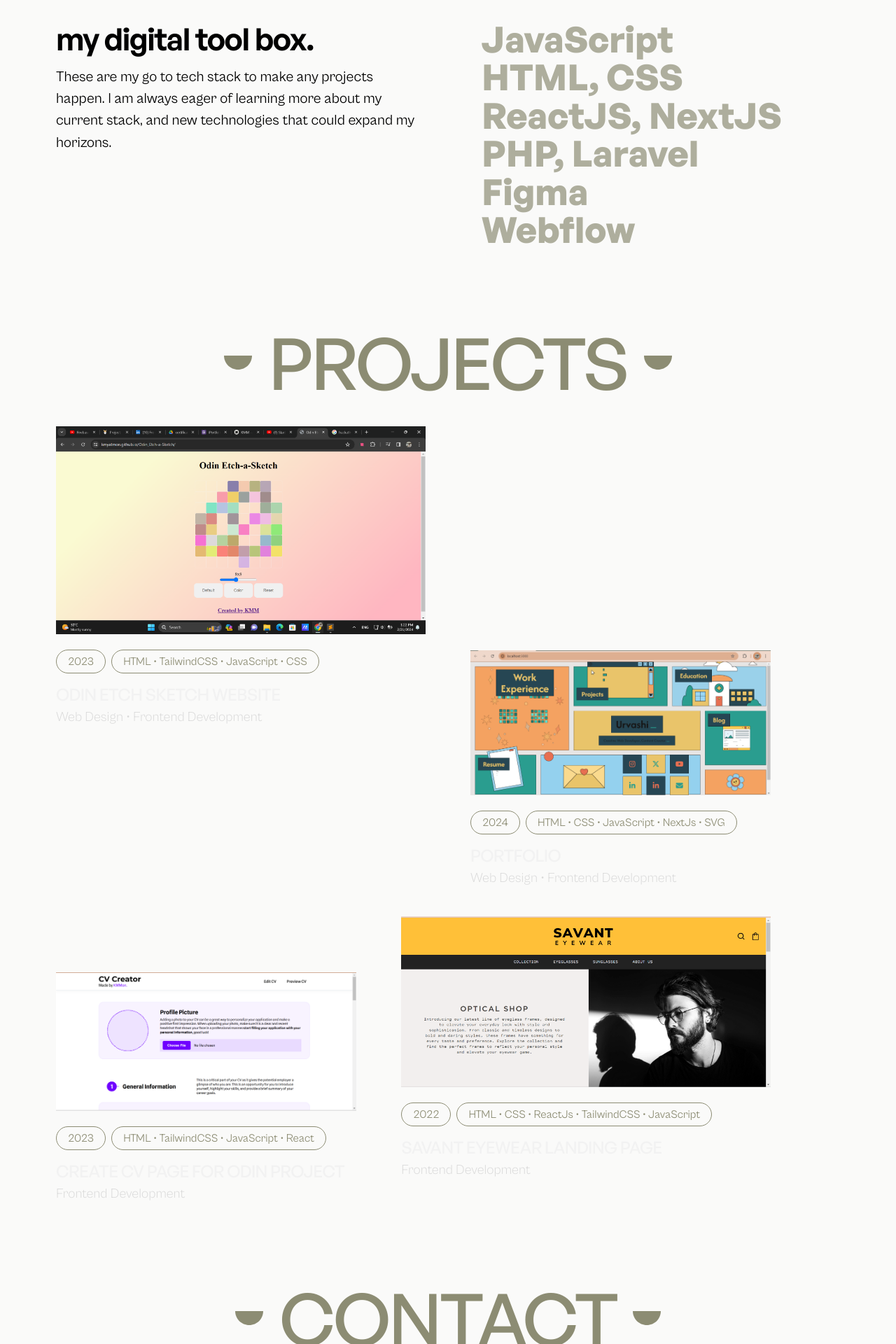
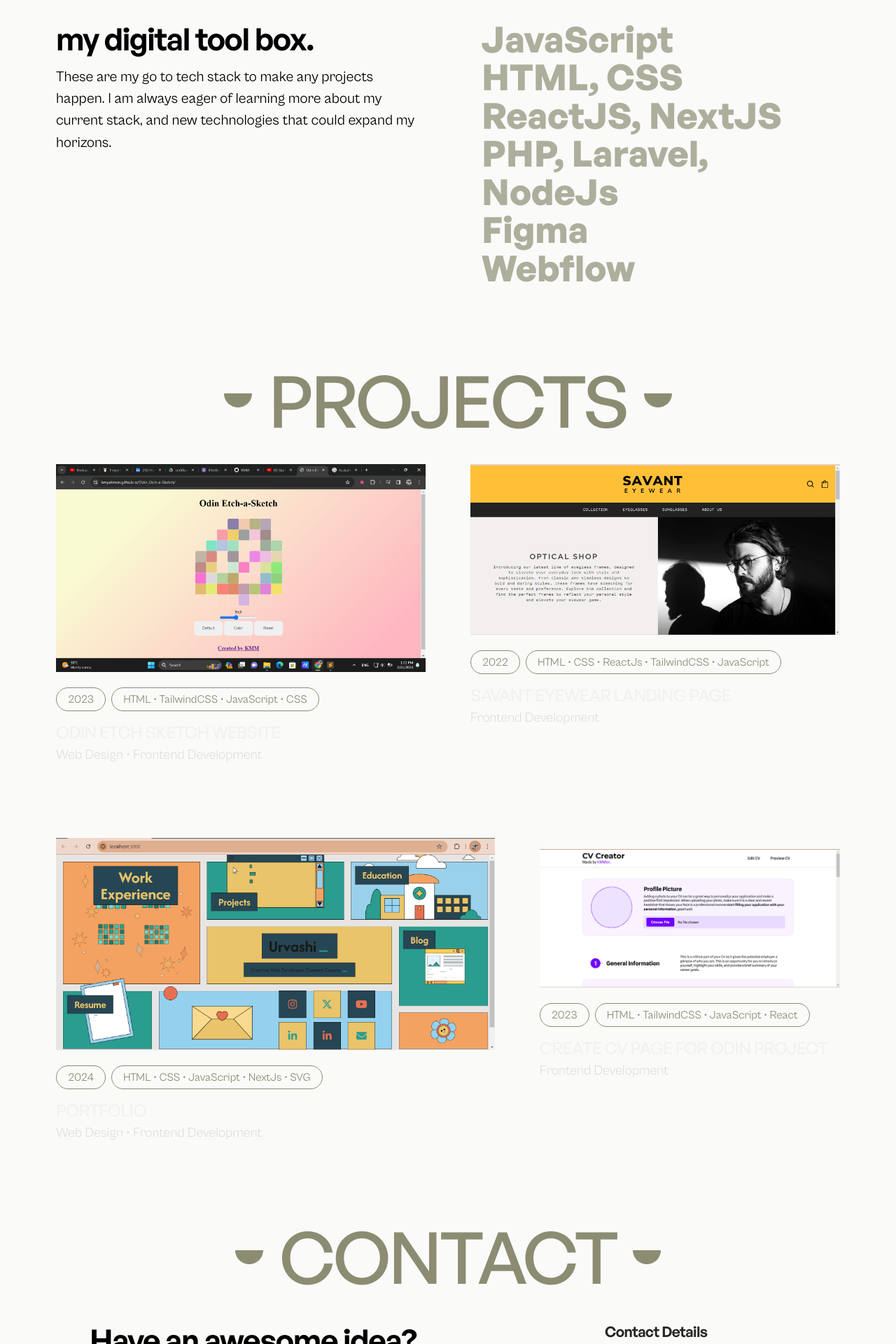
Before and after one commit to KMyatMon/portfolio-main-reactjs, a React (Vite) app: page / in a window 1280 px wide. Shown: the part 3165-5085 px from the top of the page at 70% size. Built offline with nearby package versions, Linux system fonts and the light colour scheme.

Commit message:
some update
fr update

```diff
--- a/src/components/homepage/Services.jsx
+++ b/src/components/homepage/Services.jsx
@@ -14,7 +14,7 @@ export default function Services() {
     "JavaScript",
     "HTML, CSS",
     "ReactJS, NextJS",
-    "PHP, Laravel",
+    "PHP, Laravel, NodeJs",
     "Figma",
     "Webflow",
   ];
--- a/src/components/homepage/Works.jsx
+++ b/src/components/homepage/Works.jsx
@@ -40,7 +40,18 @@ export default function Works({ forwardedRef }) {
             tools="HTML • TailwindCSS • JavaScript . React"
           />
         </div> */}
-        <div className="col-span-1 pt-0 md:col-span-5 md:pt-80">
+        <div className="col-span-1 h-fit md:col-span-6">
+          <Projects
+              link="https://savant-eyewear.vercel.app"
+              img={sunnyside}
+              alt="Savant Eyewear project mockup"
+              name="Savant Eyewear LANDING PAGE"
+              type="Frontend Development"
+              year="2022"
+              tools="HTML • CSS • ReactJs • TailwindCSS • JavaScript"
+            />
+        </div>
+        <div className="col-span-1 pt-0 md:col-span-7 md:pt-16">
           <Projects
             link="https://bentofolio-thecodedose.vercel.app/"
             img={daddy}
@@ -62,17 +73,7 @@ export default function Works({ forwardedRef }) {
             tools="HTML • TailwindCSS • JavaScript • React "
           />
         </div>
-        <div className="col-span-1 h-fit md:col-span-6">
-          <Projects
-              link="https://savant-eyewear.vercel.app"
-              img={sunnyside}
-              alt="Savant Eyewear project mockup"
-              name="Savant Eyewear LANDING PAGE"
-              type="Frontend Development"
-              year="2022"
-              tools="HTML • CSS • ReactJs • TailwindCSS • JavaScript"
-            />
-        </div>
+
       </div>
     </section>
   );
```
